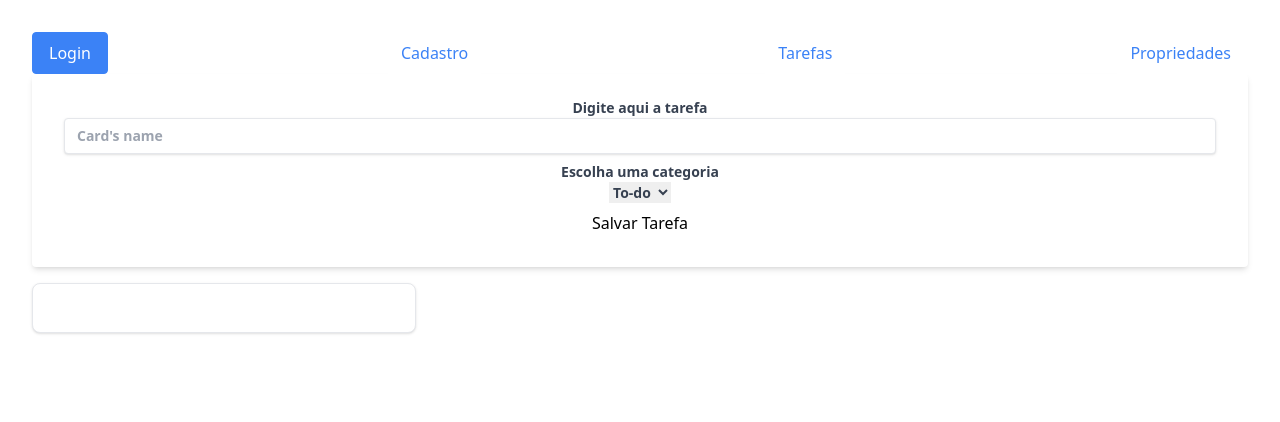
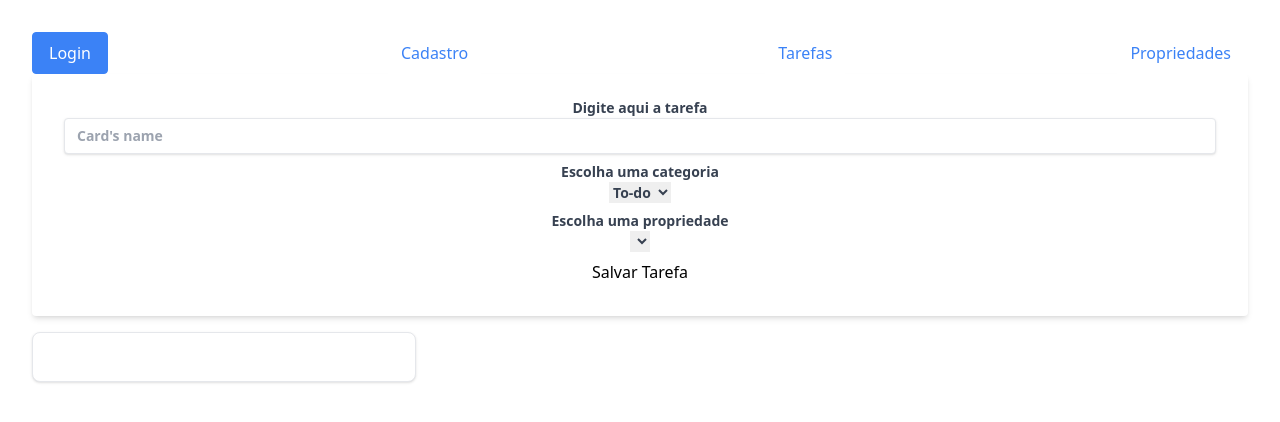
Before and after one commit to anaclaraborchardt/React-To-do, a React (Vite) app: page /cardstarefas in a window 1280 px wide. Shown: the top 422 px of the page. Built offline with nearby package versions, Linux system fonts and the light colour scheme.

Commit message:
properites appears on cardsTarefas

```diff
--- a/src/App.jsx
+++ b/src/App.jsx
@@ -34,7 +34,7 @@ const App = () => {
           <Route path="/" element={<Input />} />
           <Route
             path="cardstarefas"
-            element={<CardsTarefas cards={expenses} onSaveData={addExpenseHandler} />}
+            element={<CardsTarefas properties={properties} cards={expenses} onSaveData={addExpenseHandler} />}
           />
           <Route path="login" element={<Input />} />
           <Route path="cadastro" element={<Formulario />} />
--- a/src/cards/CardsReturn.jsx
+++ b/src/cards/CardsReturn.jsx
@@ -1,18 +1,21 @@
 import React from "react";
 import CardsTarefas from "./CardsTarefas";
 
-const CardsReturn = ({ cards }) => {
+const CardsReturn = ({ cards, properties }) => {
 
   return (
-     <div class="block max-w-sm p-6 bg-white border border-gray-200 rounded-lg
+     <div className="block max-w-sm p-6 bg-white border border-gray-200 rounded-lg
      shadow hover:bg-gray-100 dark:bg-gray-800 dark:border-gray-700 dark:hover:bg-gray-700">
       {cards.map((card) => (
         <div key={card.id}>
-          <h2 class="mb-2 text-2xl font-bold tracking-tight text-gray-900 dark:text-white">
+          <h2 className="mb-2 text-2xl font-bold tracking-tight text-gray-900 dark:text-white">
             {card.name}
           </h2>
-          <p class="font-normal text-gray-700 dark:text-gray-400">
+          <p className="font-normal text-gray-700 dark:text-gray-400">
             {card.category}
+          </p>
+          <p className="font-normal text-gray-700 dark:text-gray-400">
+            {card.properties}
           </p>
         </div>
       ))}
--- a/src/cards/CardsTarefas.jsx
+++ b/src/cards/CardsTarefas.jsx
@@ -1,80 +1,119 @@
-import React from "react";
-import {useState, useRef} from "react"
+import React, { useState, useRef } from "react";
 import CardsReturn from "./CardsReturn";
-import { BrowserRouter, Routes, Route } from "react-router-dom";
 
-const CardsTarefas = ({onSaveData, cards}) => {
-
+const CardsTarefas = ({ onSaveData, cards, properties }) => {
   const nameInputRef = useRef();
   const categoryInputRef = useRef();
-    const[nameCardInput, setNameCard] = useState('');
-    const[categoryCardInput, setCategoryCard] = useState('');
+  const propertyInputRef = useRef();
+  const insertInputRef = useRef();
+
+  const [nameCardInput, setNameCard] = useState("");
+  const [categoryCardInput, setCategoryCard] = useState("");
+  const [propertyCardInput, setPropertyCard] = useState("");
+  const [insertCardInput, setInsertCard] = useState("");
 
   const inputNameChangeHandler = (event) => {
     setNameCard(event.target.value);
-    }
+  };
 
   const inputCategoryChangeHandler = (event) => {
     setCategoryCard(event.target.value);
-    }
+  };
+
+  const inputPropertyChangeHandler = (event) => {
+    setPropertyCard(event.target.value);
+    setInsertCard("");
+  };
+
+  const inputInsertChangeHandler = (event) => {
+    setInsertCard(event.target.value);
+  };
+
+  const propertySelectChangeHandler = (event) => {
+    inputPropertyChangeHandler(event);
+    inputInsertChangeHandler(event);
+  };
 
   const submitChangeHandler = (event) => {
     event.preventDefault();
 
     const enteredNameValue = nameInputRef.current.value;
     const enteredCategoryValue = categoryInputRef.current.value;
+    const enteredPropertyValue = propertyInputRef.current.value;
 
     console.log(enteredNameValue);
     console.log(enteredCategoryValue);
 
     const dadosTarefa = {
-            name : nameCardInput,
-            category : categoryCardInput
-        }
+      name: nameCardInput,
+      category: categoryCardInput,
+      properties: propertyCardInput,
+      insert: insertCardInput,
+    };
 
-        localStorage.setItem('dadosTarefa', JSON.stringify(dadosTarefa))
+    localStorage.setItem("dadosTarefa", JSON.stringify(dadosTarefa));
     onSaveData(dadosTarefa);
     console.log(dadosTarefa);
+  };
 
-    }
+  const selectedProperty = properties.find((property) => property.name === propertyCardInput);
 
   return (
-
-        <div className="w-full max-w-xs, divForms" >
-        <form onSubmit={submitChangeHandler}
-        className="bg-white shadow-md rounded px-8 pt-6 pb-8 mb-4">
+    <div className="w-full max-w-xs, divForms">
+      <form onSubmit={submitChangeHandler} className="bg-white shadow-md rounded px-8 pt-6 pb-8 mb-4">
         <label className="block text-gray-700 text-sm font-bold mb-2">
           Digite aqui a tarefa
-                <input className="shadow appearance-none border rounded w-full py-2 px-3 text-gray-700
+          <input
+            className="shadow appearance-none border rounded w-full py-2 px-3 text-gray-700
                     leading-tight focus:outline-none focus:shadow-outline"
             placeholder="Card's name"
             value={nameCardInput}
             ref={nameInputRef}
-                    onChange={inputNameChangeHandler}>
-                </input>
+            onChange={inputNameChangeHandler}
+          />
         </label>
         <label className="block text-gray-700 text-sm font-bold mb-2">
           Escolha uma categoria
-                <br></br>
-            <select
-            value={categoryCardInput}
-            ref={categoryInputRef}
-            onChange={inputCategoryChangeHandler}>
+          <br />
+          <select value={categoryCardInput} ref={categoryInputRef} onChange={inputCategoryChangeHandler}>
             <option value="todo">To-do</option>
-                <option value="done">Doing</option>
+            <option value="doing">Doing</option>
             <option value="done">Done</option>
           </select>
         </label>
+        <label className="block text-gray-700 text-sm font-bold mb-2">
+          Escolha uma propriedade
+          <br />
+          <select value={propertyCardInput} ref={propertyInputRef} onChange={propertySelectChangeHandler}>
+            {/* nesse trecho, ele vai procurar pelas propriedades cadastradas e vai listar elas aqui */}
+            {properties.map((property) => (
+              <option key={property.name} value={property.name}>
+                {property.name}
+              </option>
+            ))}
+          </select>
+        </label>
+
+        {/* Renderiza o input apropriado com base no tipo da propriedade selecionada */}
+        {selectedProperty && (
+          <label className="block text-gray-700 text-sm font-bold mb-2">
+            {selectedProperty.type === "text" ? "Digite aqui a propriedade (texto)" : "Digite aqui a propriedade (número)"}
+            <br />
+            <input
+              type={selectedProperty.type}
+              placeholder="Digite aqui a propriedade"
+              value={insertCardInput}
+              ref={insertInputRef}
+              onChange={inputInsertChangeHandler}
+            />
+          </label>
+        )}
 
         <button type="submit">Salvar Tarefa</button>
       </form>
-
-        <CardsReturn cards={cards}></CardsReturn>
-
+      <CardsReturn cards={cards} />
     </div>
-
-
-    )
-}
+  );
+};
 
 export default CardsTarefas;
--- /dev/null
+++ b/src/cards/PropertiesCards.jsx
@@ -0,0 +1,13 @@
+import React from "react";
+
+const PropertiesCards = ({ properties }) => {
+
+    const propertyInputRef = useRef();
+    const[propertyCardInput, setPropertyCard] = useState('');
+
+    const inputPropertyChangeHandler = (event) => {
+        setPropertyCard(event.target.value);
+    }
+}
+
+export default PropertiesCards;
--- a/src/properties/PropertyAdding.jsx
+++ b/src/properties/PropertyAdding.jsx
@@ -1,5 +1,6 @@
 import React from "react";
 import {useState, useRef} from "react"
+import PropertyReturn from "./propertyReturn";
 
 const PropertyAdding = ({onSaveDataProperty, properties}) => {
 
@@ -66,7 +67,7 @@ const PropertyAdding = ({onSaveDataProperty, properties}) => {
             <button type="submit">Criar Propriedade</button>
             </form>
 
-{/* Tem que adicionar o botão de PropertyAdding */}
+            <PropertyReturn properties={properties}></PropertyReturn>
         </div>
     )
 
--- a/src/properties/propertyReturn.jsx
+++ b/src/properties/propertyReturn.jsx
@@ -3,14 +3,14 @@ import React from "react";
 const PropertyReturn = ({properties}) => {
 
     return (
-        <div class="block max-w-sm p-6 bg-white border border-gray-200 rounded-lg
+        <div className="block max-w-sm p-6 bg-white border border-gray-200 rounded-lg
         shadow hover:bg-gray-100 dark:bg-gray-800 dark:border-gray-700 dark:hover:bg-gray-700">
          {properties.map((property) => (
            <div key={property.id}>
-             <h2 class="mb-2 text-2xl font-bold tracking-tight text-gray-900 dark:text-white">
+             <h2 className="mb-2 text-2xl font-bold tracking-tight text-gray-900 dark:text-white">
                {property.name}
              </h2>
-             <p class="font-normal text-gray-700 dark:text-gray-400">
+             <p className="font-normal text-gray-700 dark:text-gray-400">
                {property.type}
              </p>
            </div>
```
Lines whose indentation alone changed are shown as unchanged.
